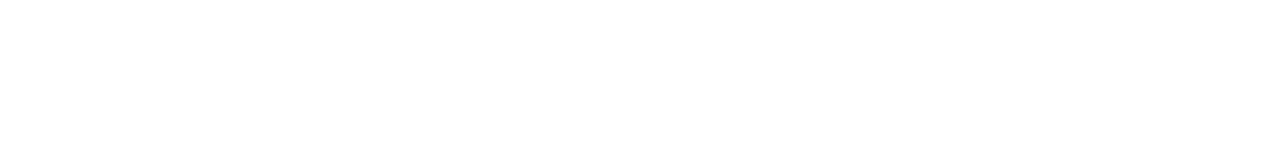
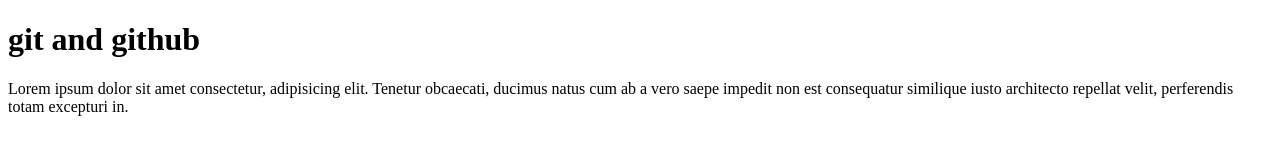
Before and after one commit to bijaybdrkarki/practice-repo, a plain HTML site: page index.html in a window 1280 px wide. Drawn offline with Linux system fonts and the light colour scheme.

Commit message:
added some content in html

```diff
--- a/index.html
+++ b/index.html
@@ -4,9 +4,11 @@
     <meta charset="UTF-8">
     <meta name="viewport" content="width=device-width, initial-scale=1.0">
     <meta http-equiv="X-UA-Compatible" content="ie=edge">
-    <title>Document</title>
+    <title>Leaning about git and github</title>
 </head>
 <body>
+    <h1>git and github</h1>
+    <p>Lorem ipsum dolor sit amet consectetur, adipisicing elit. Tenetur obcaecati, ducimus natus cum ab a vero saepe impedit non est consequatur similique iusto architecto repellat velit, perferendis totam excepturi in.</p>
 
 </body>
 </html>
```
